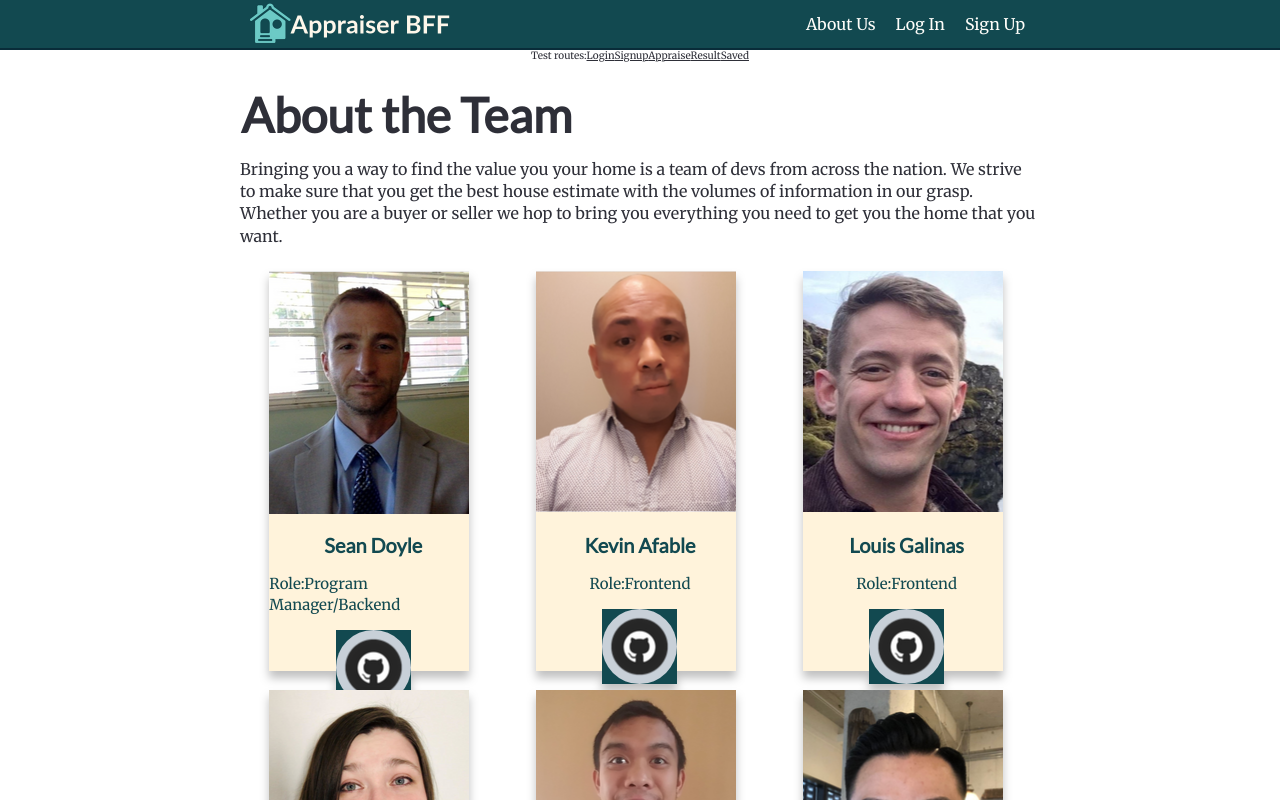
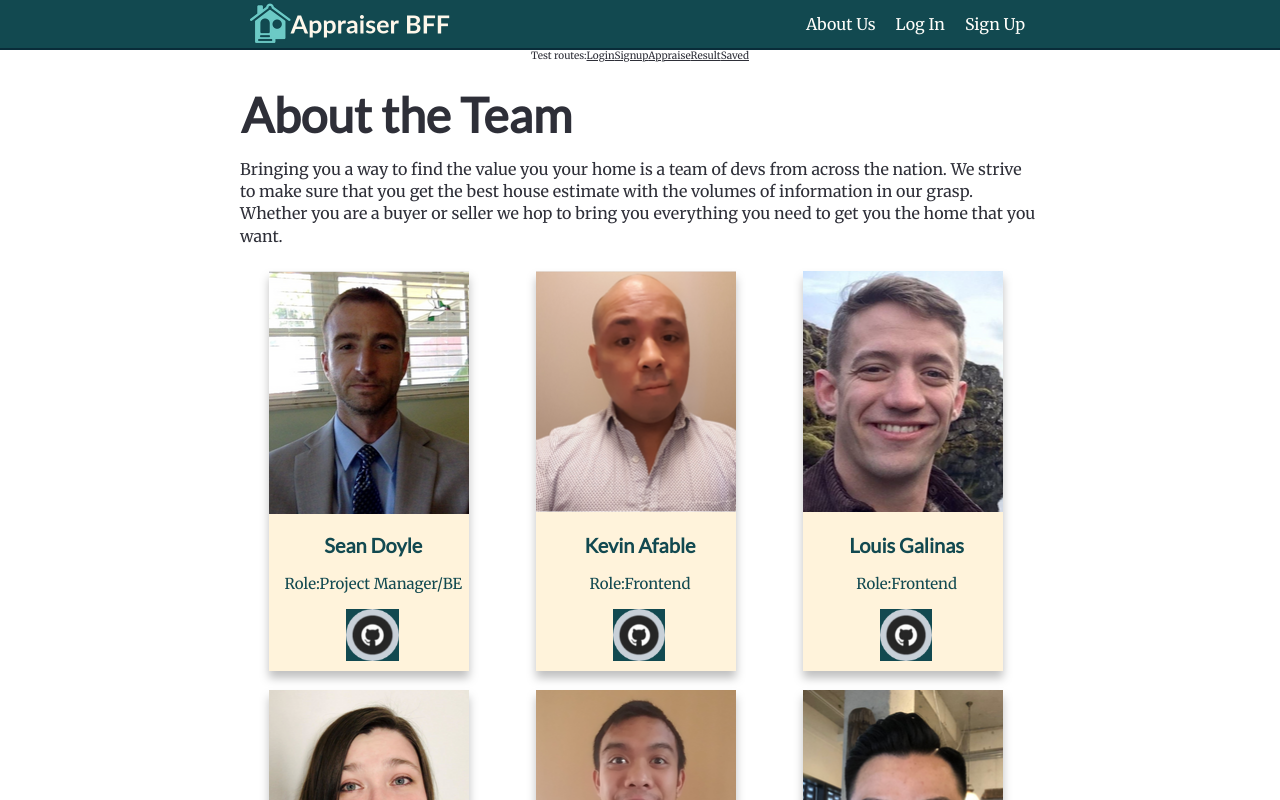
Before and after one commit to bw-appraisers-bff/front-end, a React (Create React App) app in the folder appraisers-bff/: page /aboutus in a window 1280 px wide. Shown: the top 800 px of the page. Built offline with nearby package versions, Linux system fonts and the light colour scheme.

Commit message:
Icons on the about cards

```diff
--- a/appraisers-bff/src/assets/cards.scss
+++ b/appraisers-bff/src/assets/cards.scss
@@ -149,7 +149,11 @@
     color: blue;
 
 
-    z-index: inherit;
 
   }
 }
+
+.git-pic {
+  width:70%;
+  margin-left:14%;
+}
--- a/appraisers-bff/src/components/AboutCard.jsx
+++ b/appraisers-bff/src/components/AboutCard.jsx
@@ -10,7 +10,7 @@ const AboutCard = props => {
             <div className="bio-data">
                 <h1 className="about-name">{props.title.name}</h1>
                 <p className="about-role">Role:{props.title.role}</p>
-                <a href={props.title.github} > <img src="../../../images/gitlogo.png"/> </a>
+                <a href={props.title.github} > <img src="../../../images/gitlogo.png" className="git-pic"/> </a>
             </div>
         </div>
 
--- a/appraisers-bff/src/components/AboutUs.jsx
+++ b/appraisers-bff/src/components/AboutUs.jsx
@@ -6,7 +6,7 @@ import AboutCard from "./AboutCard";
 
 const AboutUs = ( ) => {
     const teamData = [
-        {image: "../../../images/teamPics/SeanFinal.png", name: "Sean Doyle", role: "Program Manager/Backend", github: "https://github.com/sdoylelambda" },
+        {image: "../../../images/teamPics/SeanFinal.png", name: "Sean Doyle", role: "Project Manager/BE", github: "https://github.com/sdoylelambda" },
         {image: "../../../images/teamPics/KevinFinal.png", name: "Kevin Afable", role: "Frontend", github: "https://github.com/Vyraal1" },
         {image: "../../../images/teamPics/LouisFinal.png", name: "Louis Galinas", role: "Frontend", github: "https://github.com/gelinas" },
         {image: "../../../images/teamPics/BriannaFinal.png", name: "Brianna Keune", role: "Frontend", github: "https://github.com/briannakeune"},
```
